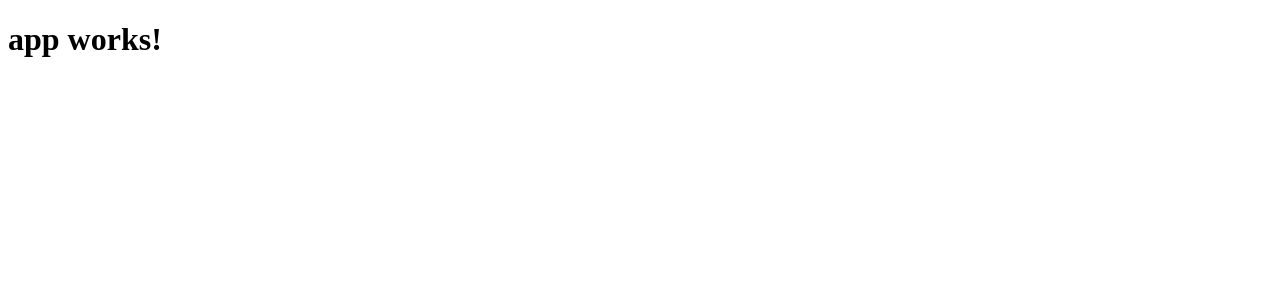
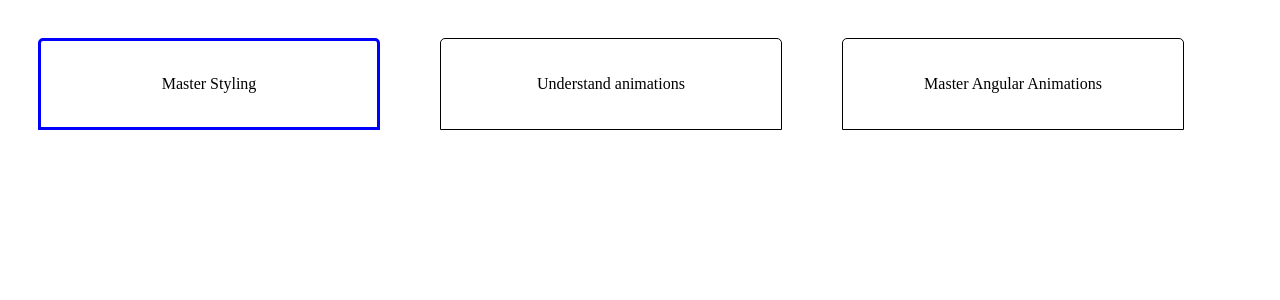
Before and after one commit to jvalentik/styling-app, an Angular app: page / in a window 1280 px wide. Shown: the top 300 px of the page. Built offline with nearby package versions, Linux system fonts and the light colour scheme.

Commit message:
added components

```diff
--- a/src/app/app.component.html
+++ b/src/app/app.component.html
@@ -1,3 +1,5 @@
-<h1>
-  {{title}}
-</h1>
+<app-goal *ngFor="let goal of courseGoals"
+          [goal]="goal"
+          [ngClass]="{active: goal.isActive}"
+          (click)="goal.isActive = !goal.isActive">
+</app-goal>
--- a/src/app/app.component.ts
+++ b/src/app/app.component.ts
@@ -1,4 +1,5 @@
 import { Component } from '@angular/core';
+import { Goal } from './goal/goal';
 
 @Component({
   selector: 'app-root',
@@ -6,5 +7,9 @@ import { Component } from '@angular/core';
   styleUrls: ['./app.component.css']
 })
 export class AppComponent {
-  title = 'app works!';
+  courseGoals = [
+    { title: 'Master Styling', isActive: true},
+    { title: 'Understand animations', isActive: false},
+    { title: 'Master Angular Animations', isActive: false}
+  ] as Array<Goal>;
 }
--- a/src/app/app.module.ts
+++ b/src/app/app.module.ts
@@ -4,10 +4,12 @@ import { FormsModule } from '@angular/forms';
 import { HttpModule } from '@angular/http';
 
 import { AppComponent } from './app.component';
+import { GoalComponent } from './goal/goal.component';
 
 @NgModule({
   declarations: [
-    AppComponent
+    AppComponent,
+    GoalComponent
   ],
   imports: [
     BrowserModule,
--- /dev/null
+++ b/src/app/goal/goal.component.css
@@ -0,0 +1,14 @@
+:host {
+  display: inline-block;
+  border: solid black 1px;
+  border-radius: 5px 5px 0 0;
+  width: 300px;
+  padding: 20px;
+  margin: 30px;
+  text-align: center;
+}
+
+:host(.active) {
+  border: solid blue 3px;
+  padding: 18px;
+}
--- /dev/null
+++ b/src/app/goal/goal.component.html
@@ -0,0 +1,3 @@
+<p>
+  {{ goal.title }}
+</p>
--- /dev/null
+++ b/src/app/goal/goal.component.ts
@@ -0,0 +1,19 @@
+import { Component, Input, OnInit } from '@angular/core';
+import { Goal } from './goal';
+
+
+@Component({
+  selector: 'app-goal',
+  templateUrl: './goal.component.html',
+  styleUrls: ['./goal.component.css']
+})
+export class GoalComponent implements OnInit {
+  @Input()
+  goal: Goal;
+
+  constructor() { }
+
+  ngOnInit() {
+  }
+
+}
--- a/src/app/goal/goal.ts
+++ b/src/app/goal/goal.ts
@@ -1,3 +1,7 @@
 /**
  * Created by johny on 23/04/2017.
  */
+export interface Goal {
+  title: string;
+  isActive: boolean;
+}
```
Also changed, not shown: 1 other file (tests, documents, lock files or other folders).
